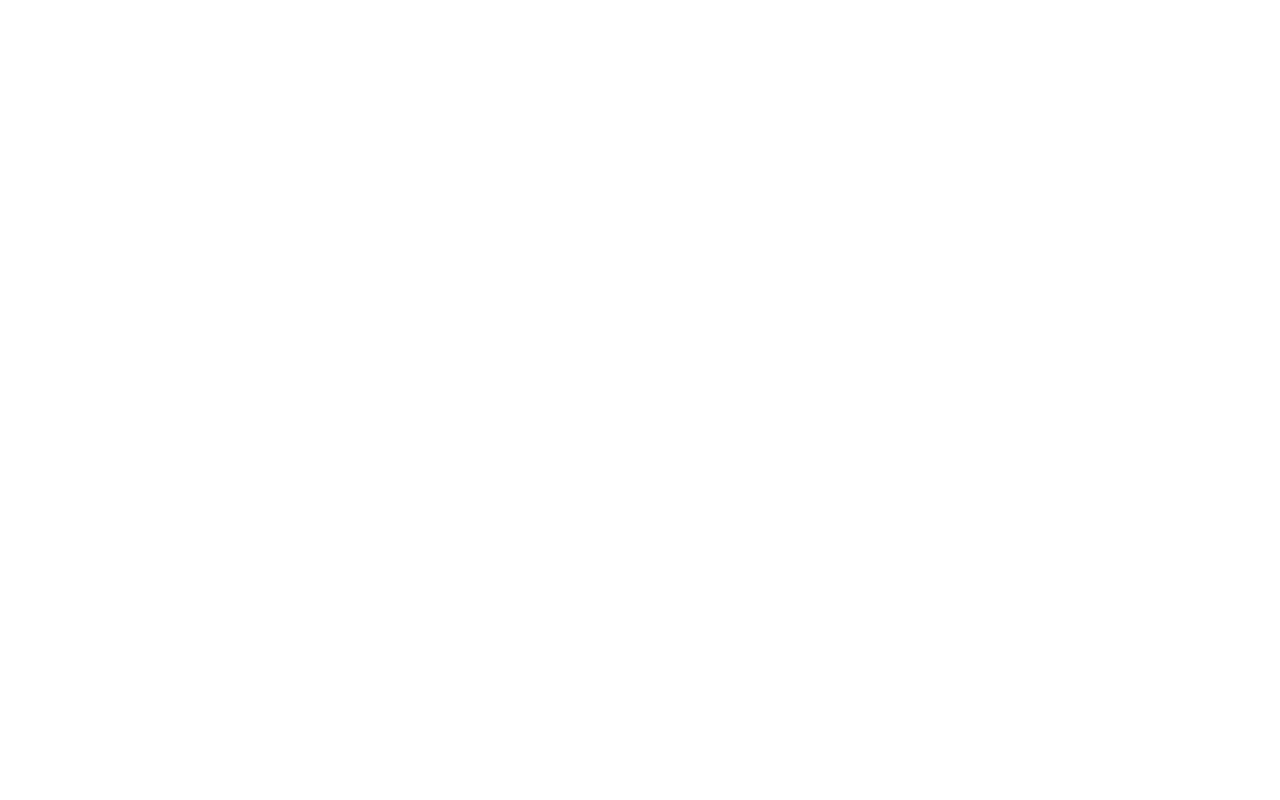
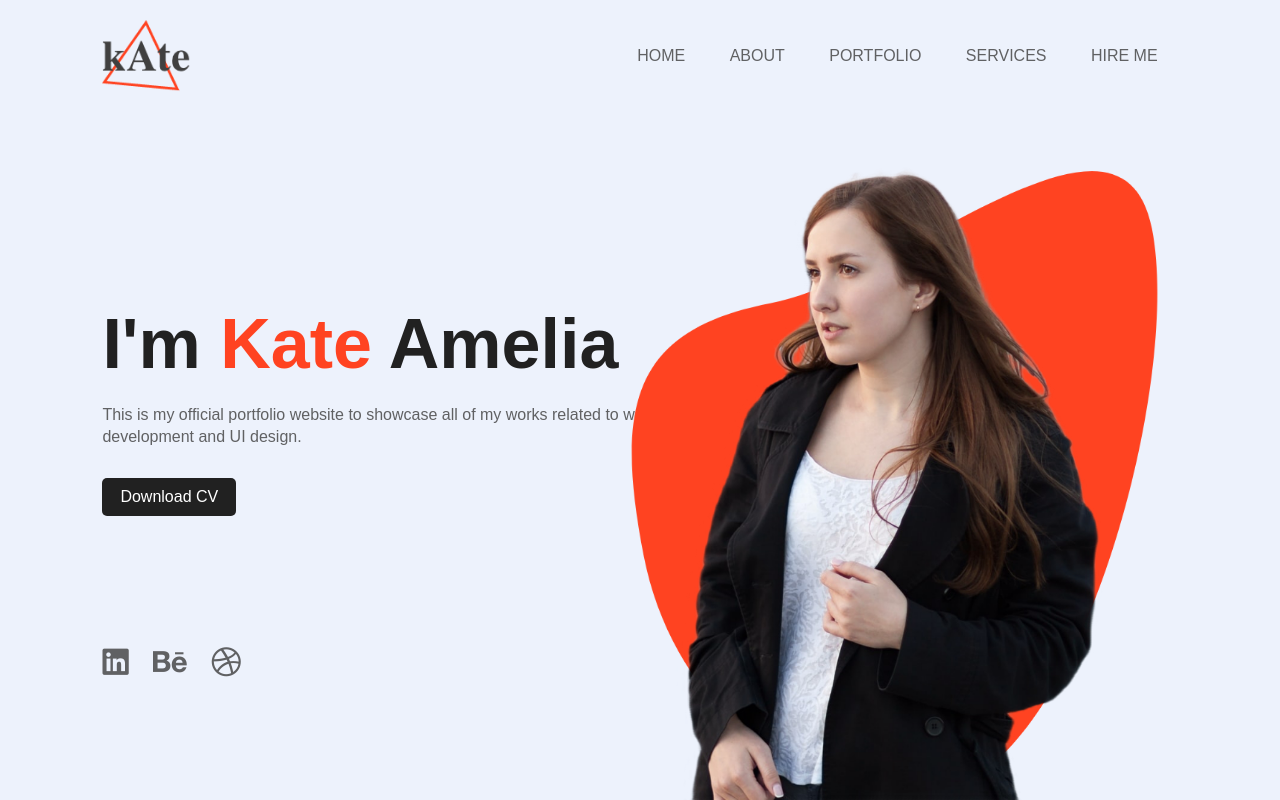
Before and after one commit to 10-5-pursuit/mod-2-prework, a plain HTML site: page 15-websitedarkmodeapp/index.html in a window 1280 px wide. Drawn offline with Linux system fonts and the light colour scheme; files that its build step writes are made by us from their sources.

Commit message:
ADDED THE PORTFOLIO PORTION OF THE DARKMODE APP

```diff
--- a/15-websitedarkmodeapp/index.html
+++ b/15-websitedarkmodeapp/index.html
@@ -3,11 +3,38 @@
 <head>
     <meta charset="UTF-8">
     <meta name="viewport" content="width=device-width, initial-scale=1.0">
-    <title>Document</title>
+    <title>Darkmode App - Easy Tutorials</title>
     <link rel="stylesheet" href="style.css">
+    <link rel="stylesheet" href="https://cdnjs.cloudflare.com/ajax/libs/font-awesome/6.5.1/css/all.min.css">
 </head>
 <body>
+    <div class="hero">
+        <nav>
+            <img src="images/logo.png" class="logo">
+            <ul>
+                <li><a href="">HOME</a></li>
+                <li><a href="">ABOUT</a></li>
+                <li><a href="">PORTFOLIO</a></li>
+                <li><a href="">SERVICES</a></li>
+                <li><a href="">HIRE ME</a></li>
+            </ul>
+        </nav>
+        <div class="info">
+            <h1>I'm <span>Kate</span> Amelia</h1>
+            <p>This is my official portfolio website to showcase all of my works related to web<br>development and UI design.</p>
+            <a href="">Download CV</a>
+        </div>
+        <div class="img-box">
+            <img src="images/pattern.png" class="back-img">
+            <img src="images/girl.png" class="main-img">
 
+        </div>
+        <div class="social-links">
+            <a href=""><i class="fab fa-linkedin"></i></a>
+            <a href=""><i class="fab fa-behance"></i></a>
+            <a href=""><i class="fab fa-dribbble"></i></a>
+        </div>
+    </div>
     <script src="script.js"></script>
 </body>
 </html>
--- /dev/null
+++ b/15-websitedarkmodeapp/style.css
@@ -0,0 +1,93 @@
+* {
+    margin: 0;
+    padding: 0;
+}
+.hero {
+    height: 100vh;
+    width: 100%;
+    background-color: #edf2fc;
+    font-family: 'Poppins', sans-serif;
+    position: relative;
+}
+nav {
+    width: 84%;
+    margin: auto;
+    padding: 20px 0;
+    display: flex;
+    align-items: center;
+    justify-content: space-between;
+}
+.logo {
+    width: 100px;
+    cursor: pointer;
+}
+nav ul li {
+    display: inline-block;
+    list-style: none;
+    margin: 10px 20px;
+}
+nav ul li a {
+    text-decoration: none;
+    color: #606163;
+}
+nav ul li a:hover {
+    color: #ff4321;
+}
+.info {
+    margin-left: 8%;
+    margin-top: 15%;
+}
+.info h1 {
+    font-size: 70px;
+    color: #212121;
+    margin-bottom: 20px;
+}
+.info h1 span {
+    color: #ff4321;
+}
+.info p {
+    color: #606163;
+    line-height: 22px;
+}
+.info a {
+    background-color: #212121;
+    padding: 10px 18px;
+    text-decoration: none;
+    color: #fff;
+    display: inline-block;
+    margin: 30px 0;
+    border-radius: 5px;
+}
+.img-box {
+    width: 45%;
+    height: 80%;
+    position: absolute;
+    bottom: 0;
+    right: 100px;
+}
+.img-box img {
+    height: 100%;
+    position: absolute;
+    left: 50%;
+    bottom: 0;
+    transform: translateX(-50%);
+    transition: bottom 1s, left 1s;
+}
+.img-box:hover .back-img {
+    bottom: 40px;
+}
+.img-box:hover .main-img {
+    left: 54%;
+}
+.social-links {
+    margin-left: 8%;
+    margin-top: 100px;
+}
+.social-links a {
+    font-size: 30px;
+    color: #606163;
+    margin-right: 20px;
+}
+.social-links a:hover {
+    color: #ff4321;
+}
```
Also changed, not shown: 3 other files.
